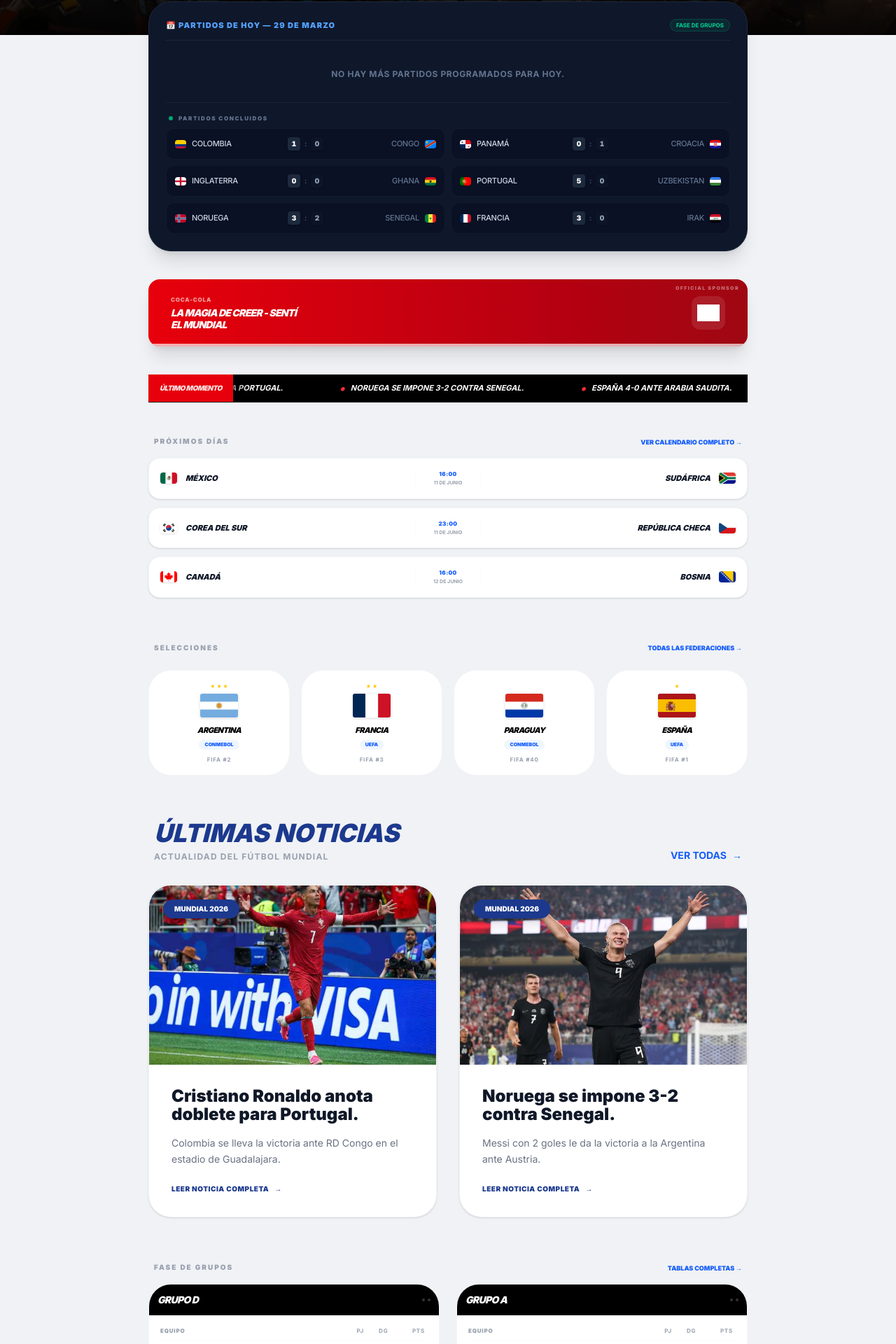
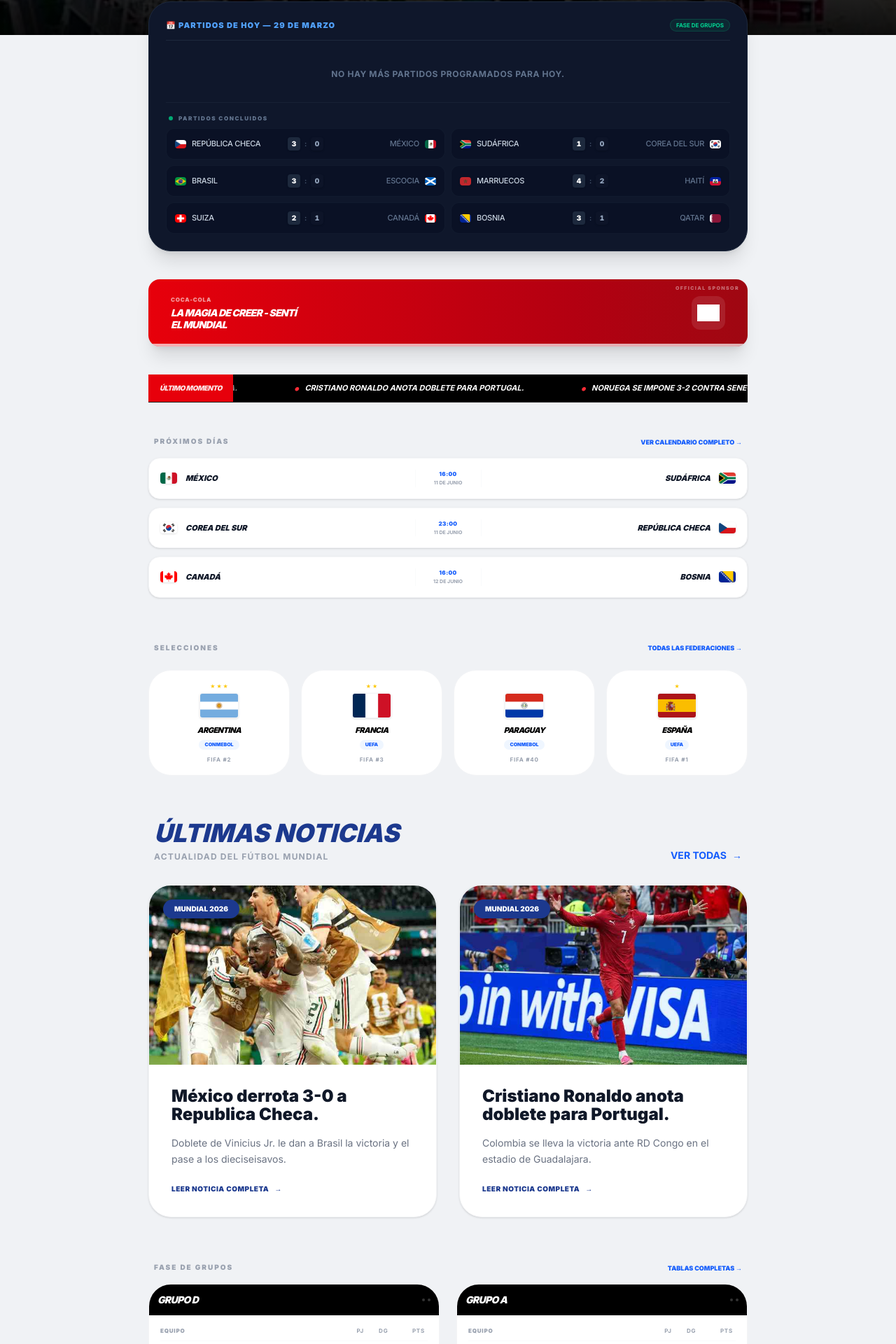
Before and after one commit to bablotle/Mundial26, a Next.js app: page / in a window 1280 px wide. Shown: the part 386-2306 px from the top of the page at 70% size. Built offline with nearby package versions, Linux system fonts and the light colour scheme; grey boxes are pictures that could not be loaded.

Commit message:
Jornada 14, victoria México 3-0 Republica Checa

```diff
--- a/src/app/page.tsx
+++ b/src/app/page.tsx
@@ -71,7 +71,7 @@ const resultadosConcluidos = todosLosPartidos
 
          {/* --- SECCIÓN HERO (DINÁMICA BASADA EN EL PARTIDO DESTACADO) --- */}
          <section className="relative h-[420px] w-full overflow-hidden">
-            <img src="/images/sedes/azteca.jpg" className="w-full h-full object-cover brightness-[0.6]" alt="Stadium" />
+            <img src="/images/sedes/levis.jpg" className="w-full h-full object-cover brightness-[0.6]" alt="Stadium" />
             <div className="absolute inset-0 bg-gradient-to-t from-black/90 via-black/40 to-transparent flex flex-col items-center justify-center text-center px-5">
                <span className="bg-blue-600 text-white text-[9px] font-black px-3 py-1 rounded-full mb-4 tracking-widest uppercase">
                   EL PARTIDO DESTACADO DE HOY 🌟
@@ -286,10 +286,10 @@ const resultadosConcluidos = todosLosPartidos
                      { id: "turquia", nombre: "Turquía", pj: 2, dg: -3, pts: 0, bandera: "/images/banderas/turquia.png" },
                   ]} />
                   <TablaGrupos nombre="Grupo A" equipos={[
-                     { id: "mexico", nombre: "México", pj: 2, dg: +3, pts: 6, bandera: "/images/banderas/mexico.png" },
-                     { id: "sudafrica", nombre: "Sudáfrica", pj: 2, dg: -2, pts: 1, bandera: "/images/banderas/sudafrica.png" },
-                     { id: "corea_sur", nombre: "Corea del Sur", pj: 2, dg: 0, pts: 3, bandera: "/images/banderas/corea-del-sur.png" },
-                     { id: "republica-checa", nombre: "República Checa", pj: 2, dg: -1, pts: 1, bandera: "/images/banderas/republica-checa.png" },
+                     { id: "mexico", nombre: "México", pj: 3, dg: +6, pts: 9, bandera: "/images/banderas/mexico.png" },
+                     { id: "sudafrica", nombre: "Sudáfrica", pj: 3, dg: -1, pts: 4, bandera: "/images/banderas/sudafrica.png" },
+                     { id: "corea_sur", nombre: "Corea del Sur", pj: 3, dg: -1, pts: 3, bandera: "/images/banderas/corea-del-sur.png" },
+                     { id: "republica-checa", nombre: "República Checa", pj: 3, dg: -4, pts: 1, bandera: "/images/banderas/republica-checa.png" },
                   ]} />
                </div>
             </section>
--- a/src/data/noticias.ts
+++ b/src/data/noticias.ts
@@ -16,6 +16,32 @@ export interface Noticia {
 
 export const todasLasNoticias: Noticia[] = [
       {
+                id: "jornada-14",
+                categoria: "MUNDIAL 2026",
+                titulo: "México derrota 3-0 a Republica Checa.",
+                resumen: "Doblete de Vinicius Jr. le dan a Brasil la victoria y el pase a los dieciseisavos.",
+                contenidoLargo: `Los resultados de la última jornada de los grupos A, B y C
+                Grupo A
+                México 3 - 0 República Checa
+                Con goles de Mateo Chávez, Julián Quiñones y Álvaro Fidalgo, le dan la victoria al TRI y avanza con puntaje perfecto con 9 puntos.
+                Sudáfrica 1 - 0 Corea del Sur
+                Resultado a favor de Sudáfrica con el gol de Thapelo Maseko, un triunfo histórico para la clasificación directa de los africanos.
+                Grupo B
+                Suiza 2 - 1 Canadá
+                Suiza clasificó en el primer lugar de la zona, ganando su tercer partido con goles remontados por la experiencia helvética.
+                Bosnia y Herzegovina 3 - 1 Catar
+                Alajbegovic, Mahmic y un autogol; descontó Al-Haydos, le dieron la victoria a Bosnia
+                Grupo C
+                Brasil 3 - 0 Escocia
+                Doblete de Vinícius Júnior y gol de Matheus Cunha, la Canarinha avanzó sin contratiempos como puntera.
+                Marruecos 4 - 2 Haití
+                Goles marroquíes de Achraf Hakimi, Ismael Saibari, Soufiane Rahimi y Gessime Yassine.`,
+                imagen: "/images/noticias/noticia-20.jpg",
+                fecha: "2026-06-24",
+                autor: "Redacción Mil Goles",
+                tags: ["Vinicius Jr.", "México", "Sudáfrica", "FIFA"]
+        },
+        {
                 id: "jornada-13",
                 categoria: "MUNDIAL 2026",
                 titulo: "Cristiano Ronaldo anota doblete para Portugal.",
@@ -31,7 +57,7 @@ export const todasLasNoticias: Noticia[] = [
                 autor: "Redacción Mil Goles",
                 tags: ["Cristiano", "Portugal", "Inglaterra", "FIFA"]
         },
-        {
+                {
                 id: "jornada-12",
                 categoria: "MUNDIAL 2026",
                 titulo: "Noruega se impone 3-2 contra Senegal.",
--- a/src/data/partidos.ts
+++ b/src/data/partidos.ts
@@ -89,7 +89,9 @@ export const todosLosPartidos: Partido[] = [
               hora: "22:00",
               sede: "CDMX",
               grupo: "A",
-              fase: "Grupos"
+              fase: "Grupos",
+              golesLocal: 3,
+              golesVisitante: 0
        },
        {
               id: "A6",
@@ -101,7 +103,9 @@ export const todosLosPartidos: Partido[] = [
               hora: "22:00",
               sede: "Monterrey",
               grupo: "A",
-              fase: "Grupos"
+              fase: "Grupos",
+              golesLocal: 1,
+              golesVisitante: 0
        },
 
 
@@ -172,7 +176,9 @@ export const todosLosPartidos: Partido[] = [
               hora: "16:00",
               sede: "Vancouver",
               grupo: "B",
-              fase: "Grupos"
+              fase: "Grupos",
+              golesLocal: 2,
+              golesVisitante: 1
        },
        {
               id: "B6",
@@ -184,7 +190,9 @@ export const todosLosPartidos: Partido[] = [
               hora: "16:00",
               sede: "Seattle",
               grupo: "B",
-              fase: "Grupos"
+              fase: "Grupos",
+              golesLocal: 3,
+              golesVisitante: 1
        },
 
 
@@ -255,7 +263,9 @@ export const todosLosPartidos: Partido[] = [
               hora: "19:00",
               sede: "Miami",
               grupo: "C",
-              fase: "Grupos"
+              fase: "Grupos",
+              golesLocal: 3,
+              golesVisitante: 0
        },
        {
               id: "C6",
@@ -267,7 +277,9 @@ export const todosLosPartidos: Partido[] = [
               hora: "19:00",
               sede: "Atlanta",
               grupo: "C",
-              fase: "Grupos"
+              fase: "Grupos",
+              golesLocal: 4,
+              golesVisitante: 2
        },
        // --- Grupo D ---
        {
```
Also changed, not shown: public/images/noticias/noticia-20.jpg (added).
